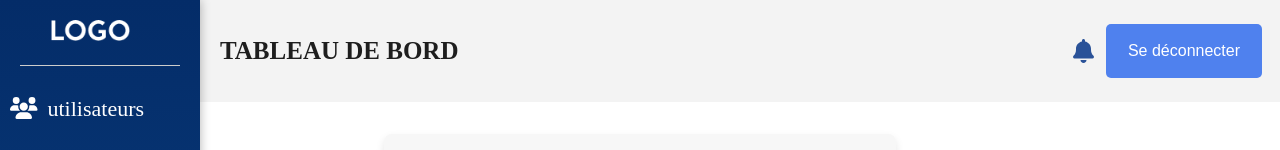
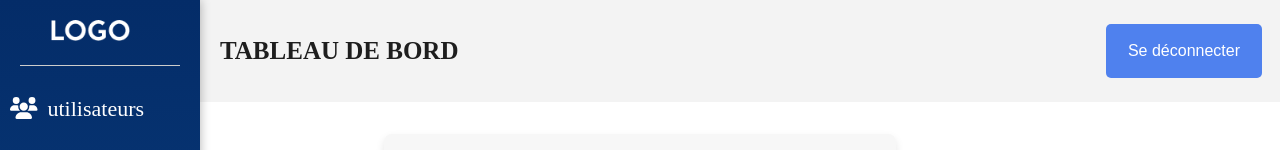
Before and after one commit to dkrmentor/QR-SCAN, a React (Create React App) app in the folder frontend/: page /addUser in a window 1280 px wide. Shown: the top 150 px of the page. Built offline with nearby package versions, Linux system fonts and the light colour scheme; sample sign-in values are in the browser's storage.

Commit message:
all done

```diff
--- a/frontend/src/components/Users/addUser.js
+++ b/frontend/src/components/Users/addUser.js
@@ -71,7 +71,7 @@ const AddUser = () => {
 
   useEffect(() => {
     setRoleId(localStorage.getItem("role_id"));
-  },[]);
+  }, []);
 
   const handleSubmit = async (event) => {
     event.preventDefault();
@@ -87,15 +87,22 @@ const AddUser = () => {
           toast.error("Mot de passe requis", { autoClose: 2000 });
           return;
         } else {
+          var newUserRole = "";
           setIsLoading(true);
-          await postRegister(username, email, password, roleId)
+          if (roleId === "1") {
+            newUserRole = "2";
+          } else {
+            newUserRole = "3";
+          }
+
+          await postRegister(username, email, password, newUserRole)
             .then(async (response) => {
-              console.log(username, email, password, roleId)
+              console.log(username, email, password, newUserRole)
 
               console.log(response);
               var controller_id = localStorage.getItem("user_id");
-              console.log(roleId);
-              await postWorker( response.id, controller_id)
+              console.log(newUserRole);
+              await postWorker(response.id, controller_id)
                 .then(() => {
                   toast.success("Utilisateur ajouté", { autoClose: 2000 });
                 })
--- a/frontend/src/components/common/Nav.js
+++ b/frontend/src/components/common/Nav.js
@@ -1,24 +1,24 @@
 import React from "react";
-import { FontAwesomeIcon } from "@fortawesome/react-fontawesome";
-import { faBell } from "@fortawesome/free-solid-svg-icons";
-import { useNavigate } from 'react-router-dom';
+// import { FontAwesomeIcon } from "@fortawesome/react-fontawesome";
+// import { faBell } from "@fortawesome/free-solid-svg-icons";
+// import { useNavigate } from 'react-router-dom';
 import "../../assets/Style/nav.css";
 import Logout from "../Auth/Logout";
 
 const Nav = () => {
-  const navigate = useNavigate();
+  // const navigate = useNavigate();
 
-  const handleSubmit = async (event) => {
-    event.preventDefault();
-    navigate("/notifications");
-  }
+  // const handleSubmit = async (event) => {
+  //   event.preventDefault();
+  //   navigate("/notifications");
+  // }
 
   return (
     <div className="nav">
       <div className="nav__title">TABLEAU DE BORD</div>
-      <div onClick={handleSubmit} className="nav__icons">
+      {/* <div onClick={handleSubmit} className="nav__icons">
         <FontAwesomeIcon icon={faBell} />
-      </div>
+      </div> */}
       <div className="nav__icons">
         <Logout />
       </div>
```
Lines whose indentation alone changed are shown as unchanged.
